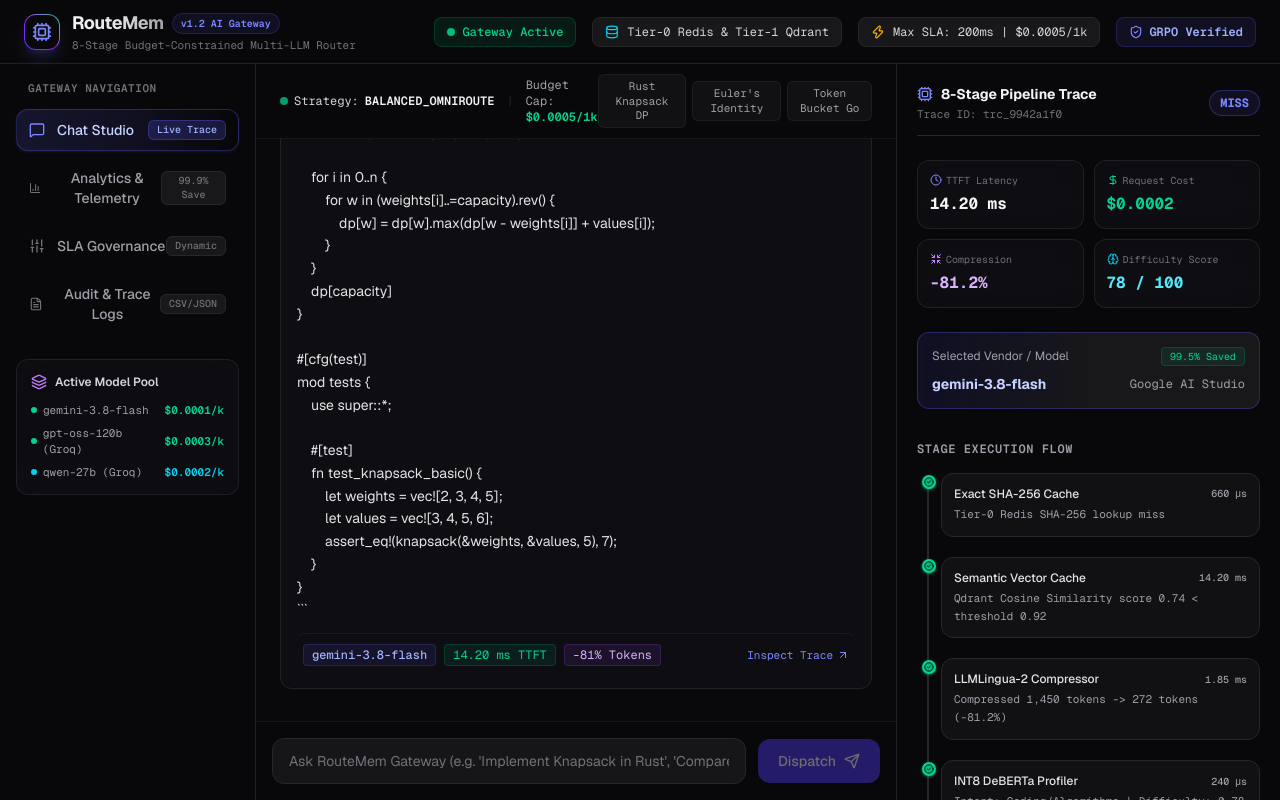
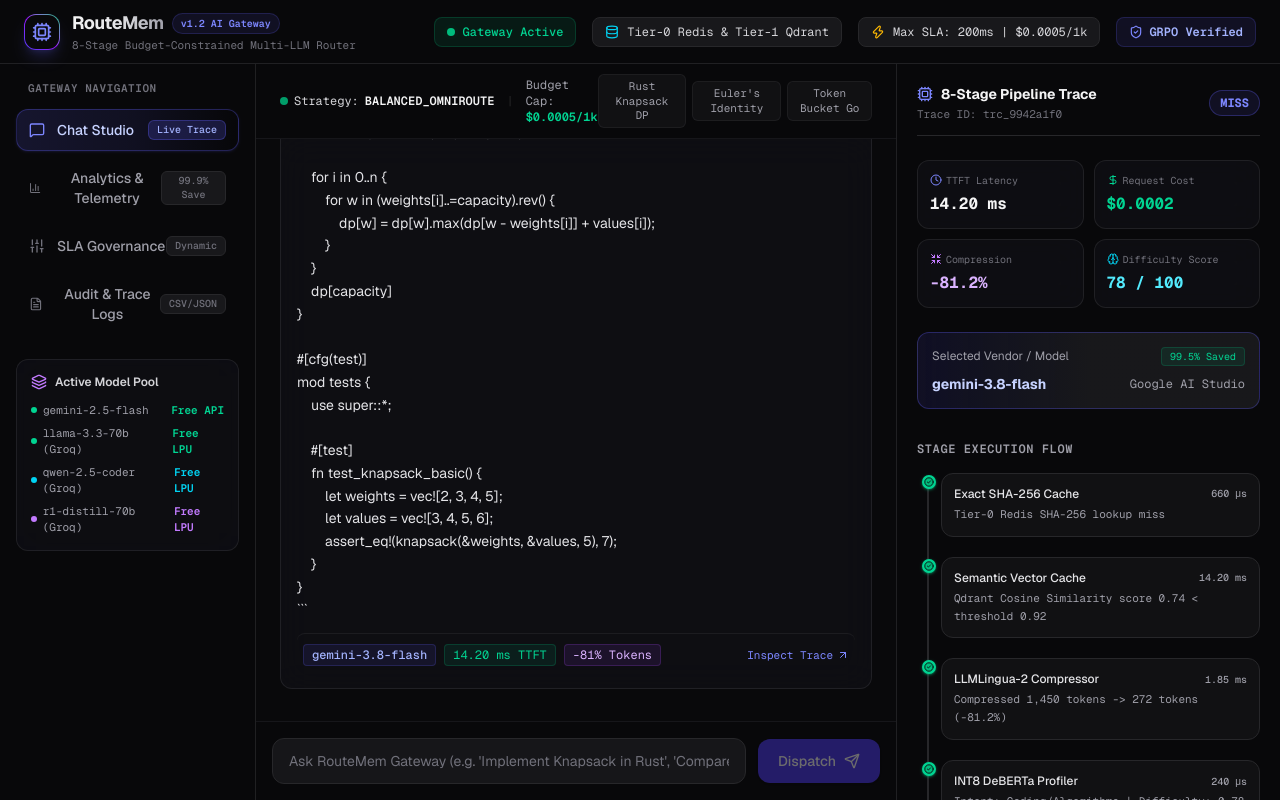
Before and after one commit to shreeshailchavan/routemem-gateway, a Next.js app in the folder frontend/: page / in a window 1280 px wide. Shown: the top 800 px of the page. Built offline with nearby package versions, Linux system fonts and the light colour scheme.

Commit message:
feat(models): update vendor model registry with free Groq and Gemini models; exclude paid DeepSeek cloud API

```diff
--- a/frontend/src/components/layout/Sidebar.tsx
+++ b/frontend/src/components/layout/Sidebar.tsx
@@ -70,23 +70,30 @@ export const Sidebar: React.FC<SidebarProps> = ({ activeTab, setActiveTab }) =>
             <div className="flex justify-between items-center text-zinc-400">
               <span className="flex items-center gap-1.5">
                 <span className="h-1.5 w-1.5 rounded-full bg-emerald-400"></span>
-                gemini-3.8-flash
+                gemini-2.5-flash
               </span>
-              <span className="text-emerald-400 font-semibold">$0.0001/k</span>
+              <span className="text-emerald-400 font-semibold">Free API</span>
             </div>
             <div className="flex justify-between items-center text-zinc-400">
               <span className="flex items-center gap-1.5">
                 <span className="h-1.5 w-1.5 rounded-full bg-emerald-400"></span>
-                gpt-oss-120b (Groq)
+                llama-3.3-70b (Groq)
               </span>
-              <span className="text-emerald-400 font-semibold">$0.0003/k</span>
+              <span className="text-emerald-400 font-semibold">Free LPU</span>
             </div>
             <div className="flex justify-between items-center text-zinc-400">
               <span className="flex items-center gap-1.5">
                 <span className="h-1.5 w-1.5 rounded-full bg-cyan-400"></span>
-                qwen-27b (Groq)
+                qwen-2.5-coder (Groq)
               </span>
-              <span className="text-cyan-400 font-semibold">$0.0002/k</span>
+              <span className="text-cyan-400 font-semibold">Free LPU</span>
+            </div>
+            <div className="flex justify-between items-center text-zinc-400">
+              <span className="flex items-center gap-1.5">
+                <span className="h-1.5 w-1.5 rounded-full bg-purple-400"></span>
+                r1-distill-70b (Groq)
+              </span>
+              <span className="text-purple-400 font-semibold">Free LPU</span>
             </div>
           </div>
         </div>
--- a/frontend/src/types/gateway.ts
+++ b/frontend/src/types/gateway.ts
@@ -1,6 +1,6 @@
 export type CacheStatus = "EXACT_HIT" | "SEMANTIC_HIT" | "MISS";
 export type RoutingStrategy = "BALANCED_OMNIROUTE" | "SPEED_FIRST" | "MAX_SAVINGS" | "QUALITY_MAX";
-export type VendorProvider = "Google AI Studio" | "Groq LPU" | "vLLM Local" | "DeepSeek Cloud";
+export type VendorProvider = "Google AI Studio" | "Groq LPU" | "vLLM Local";
 
 export interface PipelineStageTrace {
   stageId: number;
```
Also changed, not shown: 1 other file (tests, documents, lock files or other folders).
